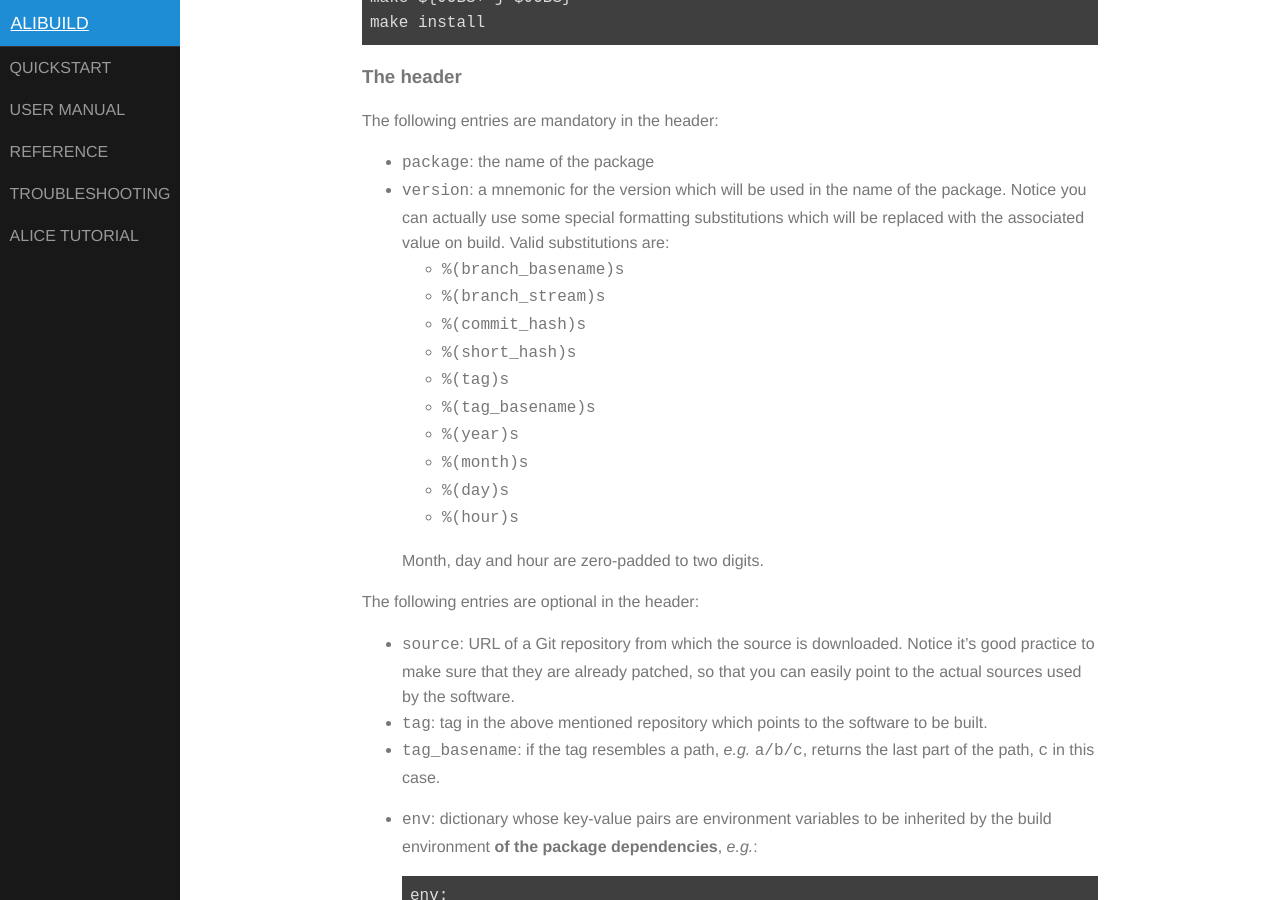
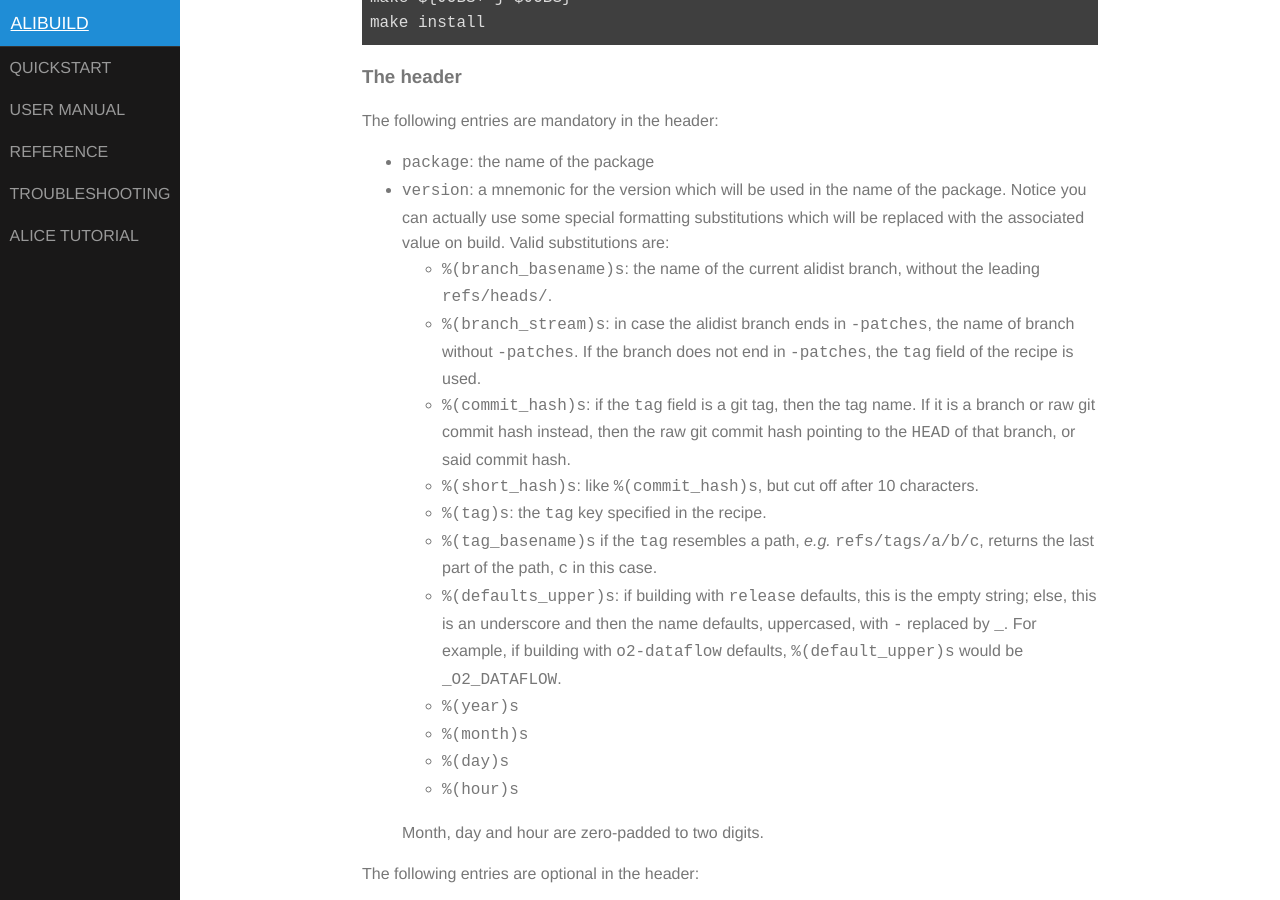
Before and after one commit to alisw/alibuild, a Jekyll site: the page built from docs/reference.markdown, in a window 1280 px wide and 900 px high, scrolled down 1027 px. Built offline with Jekyll 4.4.1, drawn with Linux system fonts in a browser that asks for light colours; some of the changed text lies outside the part shown.

Commit message:
Move resolve_version params to the proper place
Some of these were listed as optional keys for recipes, which is incorrect.

Move them to the list under the `version` key and add explanations.

```diff
--- a/docs/reference.markdown
+++ b/docs/reference.markdown
@@ -52,12 +52,22 @@ The following entries are mandatory in the header:
     of the package. Notice you can actually use some special formatting
     substitutions which will be replaced with the associated value on build.
     Valid substitutions are:
-      - `%(branch_basename)s`
-      - `%(branch_stream)s`
-      - `%(commit_hash)s`
-      - `%(short_hash)s`
-      - `%(tag)s`
-      - `%(tag_basename)s`
+      - `%(branch_basename)s`: the name of the current alidist branch, without
+        the leading `refs/heads/`.
+      - `%(branch_stream)s`: in case the alidist branch ends in `-patches`, the
+        name of branch without `-patches`. If the branch does not end in
+        `-patches`, the `tag` field of the recipe is used.
+      - `%(commit_hash)s`: if the `tag` field is a git tag, then the tag name.
+        If it is a branch or raw git commit hash instead, then the raw git
+        commit hash pointing to the `HEAD` of that branch, or said commit hash.
+      - `%(short_hash)s`: like `%(commit_hash)s`, but cut off after 10 characters.
+      - `%(tag)s`: the `tag` key specified in the recipe.
+      - `%(tag_basename)s` if the `tag` resembles a path, *e.g.*
+        `refs/tags/a/b/c`, returns the last part of the path, `c` in this case.
+      - `%(defaults_upper)s`: if building with `release` defaults, this is the
+        empty string; else, this is an underscore and then the name defaults,
+        uppercased, with `-` replaced by `_`. For example, if building with
+        `o2-dataflow` defaults, `%(default_upper)s` would be `_O2_DATAFLOW`.
       - `%(year)s`
       - `%(month)s`
       - `%(day)s`
@@ -72,8 +82,6 @@ The following entries are optional in the header:
     that you can easily point to the actual sources used by the software.
   - `tag`: tag in the above mentioned repository which points to the software
     to be built.
-  - `tag_basename`: if the tag resembles a path, *e.g.* `a/b/c`, returns the
-    last part of the path, `c` in this case.
   - `env`: dictionary whose key-value pairs are environment variables to be inherited by the build
     environment **of the package dependencies**,
     *e.g.*:
@@ -149,10 +157,6 @@ The following entries are optional in the header:
   - `relocate_paths`: a list of toplevel paths scanned recursively to perform
     relocation of executables and dynamic libraries **on macOS only**. If not
     specified, defaults to `bin`, `lib` and `lib64`.
-  - `branch_basename`: the name of the current alidist branch.
-  - `branch_stream`: in case the alidist branch ends in `-patches`, the name of
-    branch without `-patches`. If the branch does not end in `-patches`, the
-    `tag` field of the recipe is used.
 
 ### The body
 
```
